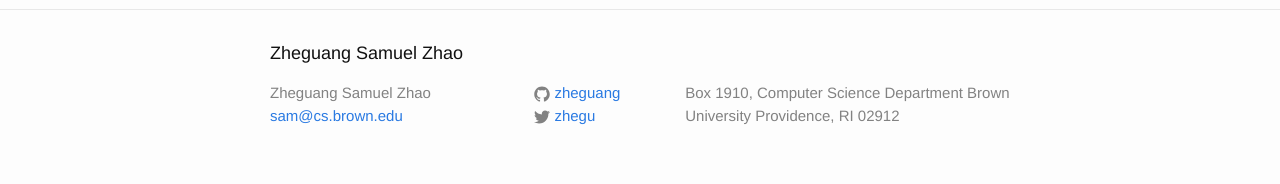
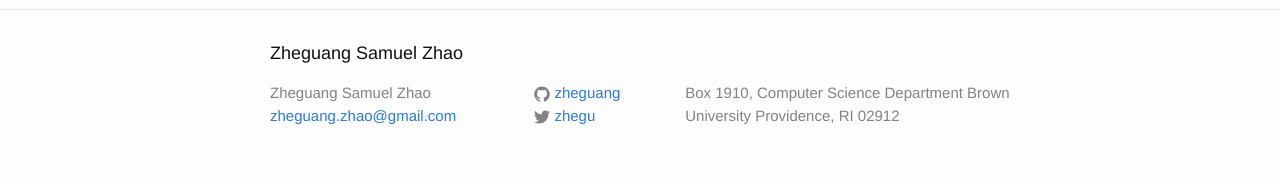
Before and after one commit to zheguang/zheguang.github.io, a Jekyll site: the page built from index.md, in a window 1280 px wide. Shown: the part 1769-1953 px from the top of the page. Built offline with Jekyll 4.4.1, drawn with Linux system fonts in a browser that asks for light colours.

Commit message:
email update

```diff
--- a/_config.yml
+++ b/_config.yml
@@ -7,13 +7,13 @@
 
 # Site settings
 title: Zheguang Samuel Zhao
-email: sam@cs.brown.edu
+email: zheguang.zhao@gmail.com
 description: > # this means to ignore newlines until "baseurl:"
   Box 1910, Computer Science Department
   Brown University
   Providence, RI 02912
 baseurl: "" # the subpath of your site, e.g. /blog
-url: "http://brownbigdata.github.io" # the base hostname & protocol for your site
+url: "http://zheguang.github.io" # the base hostname & protocol for your site
 twitter_username: zhegu
 github_username:  zheguang
 
```
